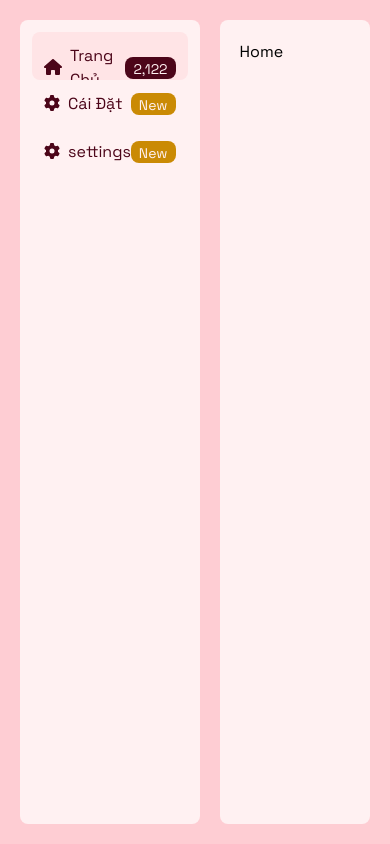
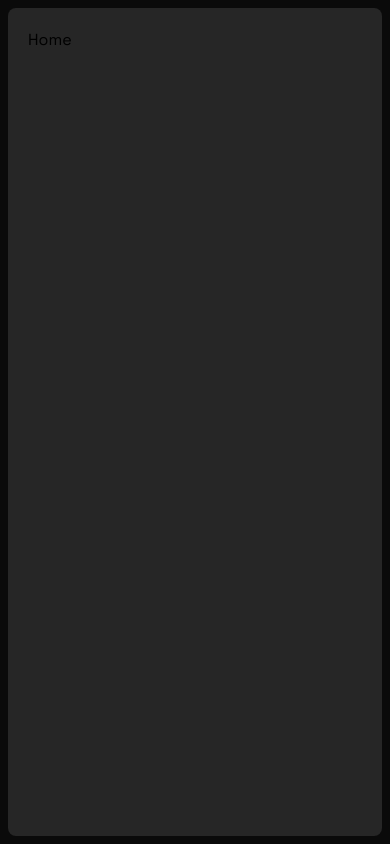
Before and after one commit to KitoMCVN/App-Thap-Cam, a React (Vite) app: page / in a window 390 px wide. Built offline with nearby package versions, Linux system fonts and the light colour scheme.

Commit message:
🧂 Upd: Dark mode, responsive

```diff
--- a/src/App.tsx
+++ b/src/App.tsx
@@ -10,9 +10,7 @@ const App: React.FC = () => {
   return (
     <ThemeProvider>
       <section
-        className={`flex h-screen w-screen flex-col bg-rose-200 ${
-          isElectron() ? "rounded-md" : ""
-        }`}
+        className={`flex h-screen w-screen flex-col bg-rose-200 dark:bg-neutral-950`}
       >
         <div
           id={isElectron() ? "app" : ""}
--- a/src/hooks/useTheme.tsx
+++ b/src/hooks/useTheme.tsx
@@ -16,6 +16,12 @@ export const ThemeProvider: React.FC<{children: React.ReactNode}> = ({children})
 
     useEffect(() => {
         localStorage.setItem("application_theme", theme);
+
+        if (theme === "dark") {
+          document.documentElement.classList.add("dark");
+        } else {
+          document.documentElement.classList.remove("dark");
+        }
     }, [theme])
     const contextValue = useMemo(() => ({ theme, setTheme }), [theme, setTheme]);
     return <ThemeContext.Provider value={contextValue}>{children}</ThemeContext.Provider>
--- a/src/layouts/DefaultLayout/DefaultLayout.tsx
+++ b/src/layouts/DefaultLayout/DefaultLayout.tsx
@@ -1,14 +1,19 @@
 import React, { ReactNode } from "react";
 import { Sidebar } from "../components/Sidebar";
+import { isElectron } from "../../utils/isElectron";
 
 interface DefaultLayoutProps {
   children: ReactNode;
 }
 const DefaultLayout: React.FC<DefaultLayoutProps> = ({ children }) => {
   return (
-    <div className="flex-warp flex h-full gap-5 p-5">
+    <div
+      className={`flex-warp flex h-full gap-2 p-2 ${isElectron() ? "pt-5" : ""}`}
+    >
       <Sidebar></Sidebar>
-      <div className="h-full w-full rounded-lg bg-rose-50 p-5">{children}</div>
+      <div className="h-full w-full rounded-lg p-5 bg-rose-50 dark:bg-neutral-800">
+        {children}
+      </div>
     </div>
   );
 };
--- a/src/layouts/components/Sidebar/Sidebar.tsx
+++ b/src/layouts/components/Sidebar/Sidebar.tsx
@@ -1,10 +1,12 @@
 import React from "react";
 import { SidebarLinks } from "./components/SidebarLinks";
+import { SidebarControl } from "./components/SidebarControl";
 
 const Sidebar: React.FC = () => {
   return (
-    <div className="w-72 rounded-lg bg-rose-50 p-3 text-rose-950">
-      <SidebarLinks></SidebarLinks>
+    <div className="sm:flex hidden w-[73px] flex-col rounded-lg bg-rose-50 p-3 text-rose-950 md:min-w-64 dark:bg-neutral-800 dark:text-rose-50">
+      <SidebarLinks className="flex-1"></SidebarLinks>
+      <SidebarControl className=""></SidebarControl>
     </div>
   );
 };
--- /dev/null
+++ b/src/layouts/components/Sidebar/components/SidebarControl/SidebarControl.tsx
@@ -0,0 +1,25 @@
+import React from "react";
+import { useTheme } from "../../../../../hooks";
+import { Button } from "../../../../../components/Button";
+
+interface SidebarControlProps {
+  className?: string;
+}
+const SidebarControl: React.FC<SidebarControlProps> = ({ className }) => {
+  const { theme, setTheme } = useTheme();
+
+  const toggleTheme = () => {
+    setTheme((prevTheme) => (prevTheme === "light" ? "dark" : "light"));
+  };
+
+  console.log(theme);
+  return (
+    <div
+      className={`relative z-[1] mb-2 h-12 overflow-hidden rounded-lg bg-rose-100 dark:bg-neutral-700 ${className}`}
+    >
+      <Button onClick={toggleTheme}>Ngu vcl</Button>
+    </div>
+  );
+};
+
+export default SidebarControl;
--- /dev/null
+++ b/src/layouts/components/Sidebar/components/SidebarControl/index.ts
@@ -0,0 +1 @@
+export { default as SidebarControl } from "./SidebarControl";
--- a/src/layouts/components/Sidebar/components/SidebarLinks/SidebarLinks.tsx
+++ b/src/layouts/components/Sidebar/components/SidebarLinks/SidebarLinks.tsx
@@ -3,7 +3,11 @@ import { Link, useLocation } from "react-router-dom";
 import { motion } from "framer-motion";
 import { sidebarData } from "../../../../../data/sidebar.data";
 
-const SidebarLinks: React.FC = () => {
+interface SidebarLinksProps {
+  className?: string;
+}
+
+const SidebarLinks: React.FC<SidebarLinksProps> = ({ className }) => {
   const location = useLocation();
   const SidebarData = sidebarData();
   const [activeIndex, setActiveIndex] = useState<number | null>(null);
@@ -20,7 +24,7 @@ const SidebarLinks: React.FC = () => {
   console.log(activeIndex);
 
   return (
-    <div className="relative">
+    <div className={`relative ${className}`}>
       {SidebarData.map((item) => {
         const formattedNotification =
           item.notification === "new"
@@ -36,15 +40,15 @@ const SidebarLinks: React.FC = () => {
             style={{ height: linkHeigh + "px" }}
           >
             <Link className={`block w-full px-3 py-3`} to={item.path as string}>
-              <div className="flex items-center">
-                <div className="mr-2">{item.icon}</div>
-                <div>{item.title}</div>
+              <div className="flex items-center justify-center md:justify-normal">
+                <div className="md:mr-2">{item.icon}</div>
+                <div className="hidden md:block">{item.title}</div>
                 {formattedNotification ? (
                   <div
-                    className={`ml-auto rounded-lg ${
+                    className={`ml-auto hidden rounded-lg md:block ${
                       formattedNotification === "new"
                         ? "bg-yellow-600"
-                        : "bg-rose-950"
+                        : "bg-rose-950 dark:bg-rose-400"
                     } px-2 pt-[2px] text-sm text-rose-50`}
                   >
                     {formattedNotification === "new"
@@ -59,7 +63,7 @@ const SidebarLinks: React.FC = () => {
       })}
       {activeIndex !== null && (
         <motion.div
-          className="absolute top-0 z-0 h-12 w-full rounded-lg bg-rose-100"
+          className="absolute top-0 z-0 h-12 w-full rounded-lg bg-rose-100 dark:bg-neutral-700"
           initial={{ y: activeIndex * linkHeigh }}
           animate={{ y: activeIndex * linkHeigh }}
           transition={{
--- a/tailwind.config.js
+++ b/tailwind.config.js
@@ -1,5 +1,6 @@
 /** @type {import('tailwindcss').Config} */
 module.exports = {
+  darkMode: "selector",
   content: ["./src/index.html", "./src/**/*.{vue,js,ts,jsx,tsx}"],
   theme: {
     extend: {
@@ -12,14 +13,14 @@ module.exports = {
           "0%": { opacity: "0", transform: "scale(0)" },
           "100%": { opacity: "100", transform: "scale(1)" },
         },
-        fadeInUp:  {
-          '0%': { opacity: 0, transform: 'translateY(20px)' },
-          '100%': { opacity: 1, transform: 'translateY(0)' },
-        }
+        fadeInUp: {
+          "0%": { opacity: 0, transform: "translateY(20px)" },
+          "100%": { opacity: 1, transform: "translateY(0)" },
+        },
       },
       animation: {
         popupModal: "popupModal .2s linear",
-        fadeInUp: "fadeInUp .5s ease-in-out"
+        fadeInUp: "fadeInUp .5s ease-in-out",
       },
     },
   },
```
